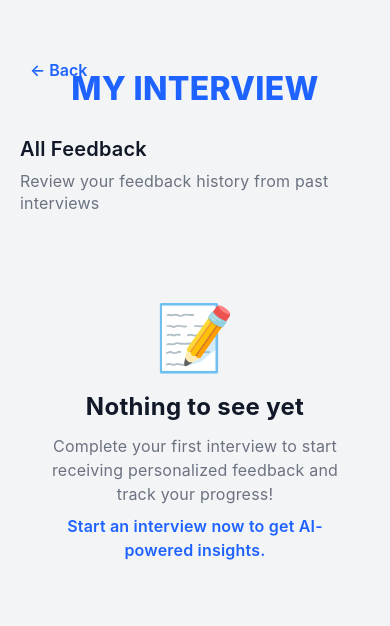
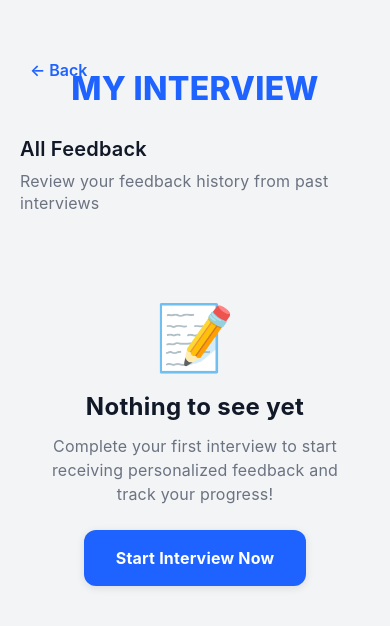
Before and after one commit to RuthAmponsah/InterviewApp, a React Native app: screen /AllFeedback in a window 390 px wide. Shown: the top 626 px of the page. Built offline with nearby package versions, Linux system fonts and the light colour scheme; what expo-notifications would draw is missing.

Commit message:
Add Start Interview Now button to AllFeedback empty state
- Replace text with clickable button in empty state
- Button navigates to InterviewType screen
- Better call-to-action for users with no feedback yet

```diff
--- a/src/screens/AllFeedback.tsx
+++ b/src/screens/AllFeedback.tsx
@@ -5,8 +5,11 @@ import {
   StyleSheet,
   ScrollView,
   ActivityIndicator,
+  TouchableOpacity,
 } from 'react-native';
 import { useNavigation } from '@react-navigation/native';
+import { NativeStackNavigationProp } from '@react-navigation/native-stack';
+import { RootStackParamList } from '../navigation/RootNavigator';
 import { useTheme } from '../theme/ThemeContext';
 import { typography } from '../theme/colors';
 import BackButton from '../components/BackButton';
@@ -21,8 +24,10 @@ interface FeedbackItem {
   duration_minutes: number;
 }
 
+type Nav = NativeStackNavigationProp<RootStackParamList>;
+
 const AllFeedback: React.FC = () => {
-  const navigation = useNavigation();
+  const navigation = useNavigation<Nav>();
   const { colors, theme } = useTheme();
   const isDark = theme === 'dark';
   const styles = makeStyles(colors, isDark);
@@ -97,9 +102,13 @@ const AllFeedback: React.FC = () => {
             <Text style={styles.emptyText}>
               Complete your first interview to start receiving personalized feedback and track your progress!
             </Text>
-            <Text style={styles.emptySubtext}>
-              Start an interview now to get AI-powered insights.
-            </Text>
+            <TouchableOpacity
+              style={styles.startButton}
+              activeOpacity={0.8}
+              onPress={() => navigation.navigate('InterviewType')}
+            >
+              <Text style={styles.startButtonText}>Start Interview Now</Text>
+            </TouchableOpacity>
           </View>
         ) : (
           feedbackList.map((item) => (
@@ -185,13 +194,24 @@ const makeStyles = (colors: any, isDark: boolean) =>
       color: colors.textMuted,
       textAlign: 'center',
       lineHeight: 24,
-      marginBottom: 8,
+      marginBottom: 24,
     },
-    emptySubtext: {
+    startButton: {
+      backgroundColor: colors.primaryBlue,
+      borderRadius: 12,
+      paddingVertical: 16,
+      paddingHorizontal: 32,
+      shadowColor: '#000',
+      shadowOffset: { width: 0, height: 2 },
+      shadowOpacity: 0.1,
+      shadowRadius: 8,
+      elevation: 3,
+    },
+    startButtonText: {
       ...typography.bodyMedium,
-      color: colors.primaryBlue,
+      fontWeight: '700',
+      color: '#fff',
       textAlign: 'center',
-      fontWeight: '600',
     },
     card: {
       backgroundColor: isDark ? '#2a2a2a' : '#fff',
```
